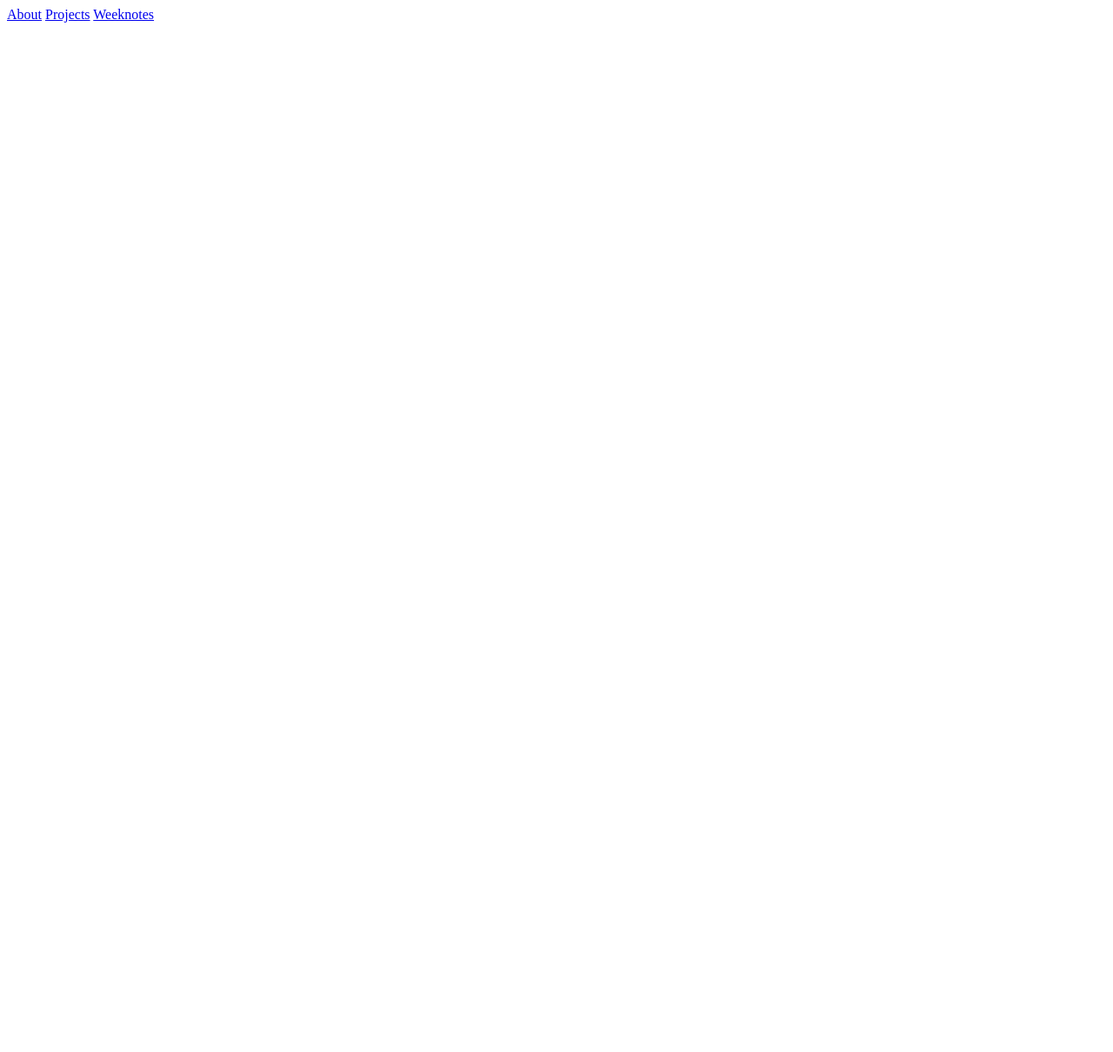
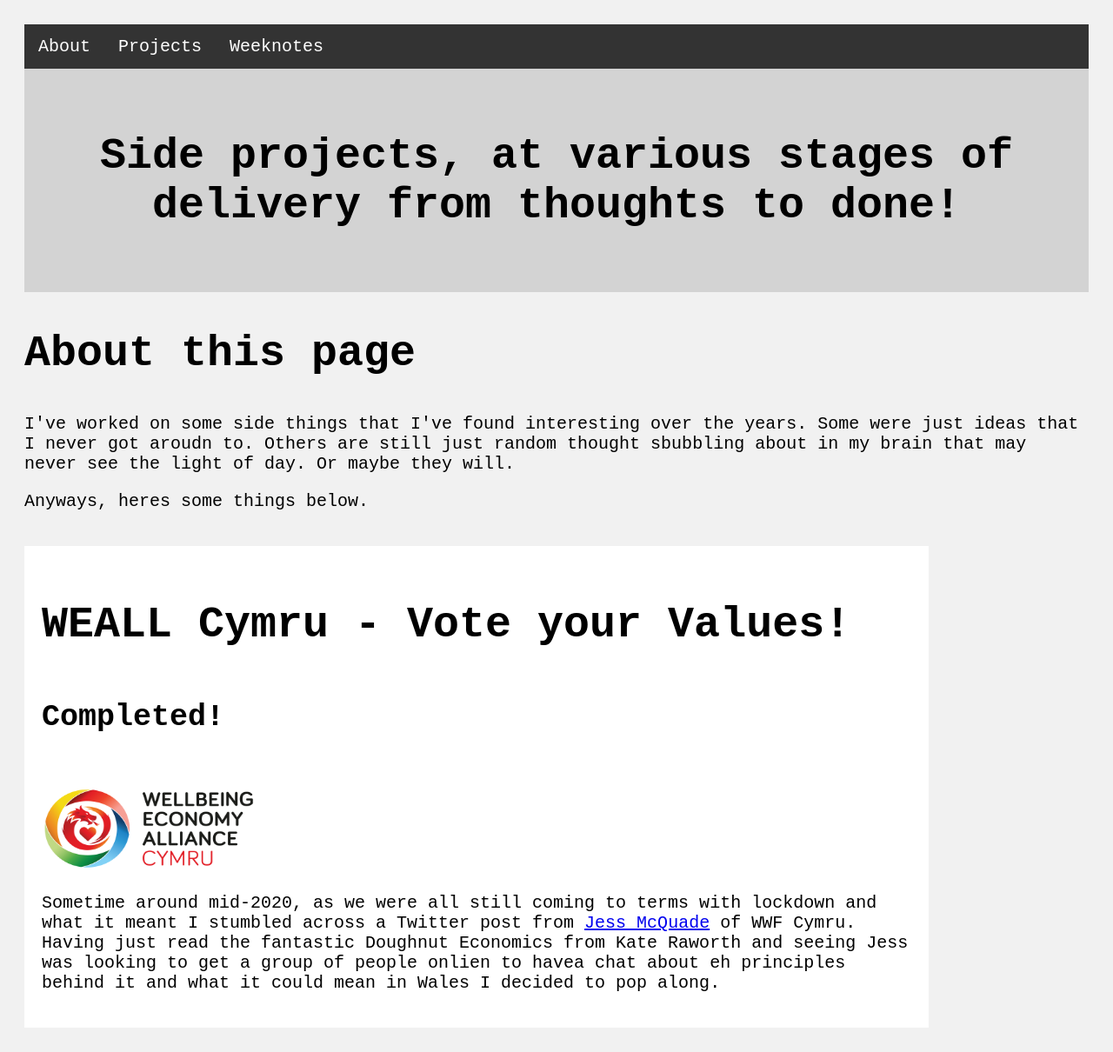
Before and after one commit to DaveAFloyd79/My-Website, a plain HTML site: page projects.html in a window 1280 px wide. Shown: the whole page at 87% size. Before the commit the page ends 800 px from the top, so only its background shows below. Drawn offline with Linux system fonts and the light colour scheme.

Commit message:
Style additons and content changes

```diff
--- a/projects.html
+++ b/projects.html
@@ -11,18 +11,39 @@
 
       gtag('config', 'G-R4SZQTCR14');
     </script>
-<style>
-  h1 {text-align: center; "font-family: 'Lucida Sans', 'Lucida Sans Regular', 'Lucida Grande', 'Lucida Sans Unicode', Geneva, Verdana, sans-serif;}
-  p {text-align: center; "font-family: 'Lucida Sans', 'Lucida Sans Regular', 'Lucida Grande', 'Lucida Sans Unicode', Geneva, Verdana, sans-serif;}
-</style>
-<title>Dave Floyds Website</title>
+
+<link rel="stylesheet" href="style.css"
+
+<title Dave Floyds Website</title>
 </head>
+
 <body>
 
-    <div class="topnav">
-        <a class="active" href="index.html">About</a>
-        <a href= "projects.html">Projects</a>
-        <a href="weeknotes.html">Weeknotes</a>
-      </div>
+  <ul>
+    <li><a class="active" href="index.html">About</a></li>
+    <li><a href="projects.html">Projects</a></li>
+    <li><a href="weeknotes.html">Weeknotes</a></li>
+  </ul>
+
+  <div class="header">
+    <h2>Side projects, at various stages of delivery from thoughts to done!</h2>
+  </div>
+
+        <h2>About this page</h2>
+        <p>I've worked on some side things that I've found interesting over the years. Some were just ideas that I never got aroudn to. Others are still just random thought sbubbling about in my brain that may never see the light of day. Or maybe they will.</p>
+        <p>Anyways, heres some things below.</p>
+
+
+          <div class="row">
+            <div class="leftcolumn">
+
+              <div class="card">
+                <h2> WEALL Cymru - Vote your Values!</h2>
+                <h5>Completed!</h5>
+                <img src="Images/WEAll Wales Logo_4_colour.png" alt="Wellbeing Economy Alliance Cymru logo" width="250" height="100">
+                <p>Sometime around mid-2020, as we were all still coming to terms with lockdown and what it meant I stumbled across a Twitter post from <a href="https://twitter.com/McQuadeJess">Jess McQuade</a> of WWF Cymru. Having just read the fantastic Doughnut Economics from Kate Raworth and seeing Jess was looking to get a group of people onlien to havea  chat about eh principles behind it and what it could mean in Wales I decided to pop along.
+                </p>
+              </div>
+
 </body>
 </html>
--- /dev/null
+++ b/style.css
@@ -0,0 +1,116 @@
+body {
+    background-color: lightgrey;
+}
+
+h1 {
+    font-family: 'Courier New', Courier, monospace;
+    font-size: 65px;
+    color: black
+}
+
+h2 {
+    font-family: 'Courier New', Courier, monospace;
+    font-size: 50px;
+    color: black
+}
+
+h5 {
+    font-family: 'Courier New', Courier, monospace;
+    font-size:35px;
+    color: black
+}
+
+p {
+    font-family: 'Courier New', Courier, monospace;
+    font-size: 20px;
+    color: black
+}
+
+ul {
+    list-style-type: none;
+    margin: 0;
+    padding: 0;
+    overflow: hidden;
+    background-color: #333;
+  }
+
+  li {
+    float: left;
+  }
+
+  li a {
+    font-family: 'Courier New', Courier, monospace;
+    font-size: 20px;
+    display: block;
+    color: white;
+    text-align: center;
+    padding: 14px 16px;
+    text-decoration: none;
+  }
+
+  li a:hover {
+    background-color: #111;
+  }
+
+{
+  box-sizing: border-box;
+}
+
+/* Add a gray background color with some padding */
+body {
+  font-family: monospace;
+  padding: 20px;
+  background: #f1f1f1;
+}
+
+/* Header/Blog Title */
+.header {
+  font-family: 'Courier New', Courier, monospace;
+  padding: 30px;
+  font-size: 40px;
+  text-align: center;
+  background: lightgrey;
+}
+
+/* Create two unequal columns that floats next to each other */
+/* Left column */
+.leftcolumn {
+  float: left;
+  width: 85%;
+}
+
+/* Right column */
+.rightcolumn {
+  float: left;
+  width: 25%;
+  padding-left: 20px;
+}
+
+/* Fake image */
+.fakeimg {
+  background-color: #aaa;
+  width: 100%;
+  padding: 20px;
+}
+
+/* Add a card effect for articles */
+.card {
+   background-color: white;
+   padding: 20px;
+   margin-top: 20px;
+}
+
+/* Clear floats after the columns */
+.row:after {
+  content: "";
+  display: table;
+  clear: both;
+}
+
+/* Responsive layout - when the screen is less than 800px wide, make the two columns stack on top of each other instead of next to each other */
+@media screen and (max-width: 800px) {
+  .leftcolumn, .rightcolumn {
+    width: 100%;
+    padding: 0;
+  }
+}
```
Also changed, not shown: index.html (+6 -31 lines), weeknotes.html (+25 -9 lines), Images/WEAll Wales Logo_4_colour.png (added).
